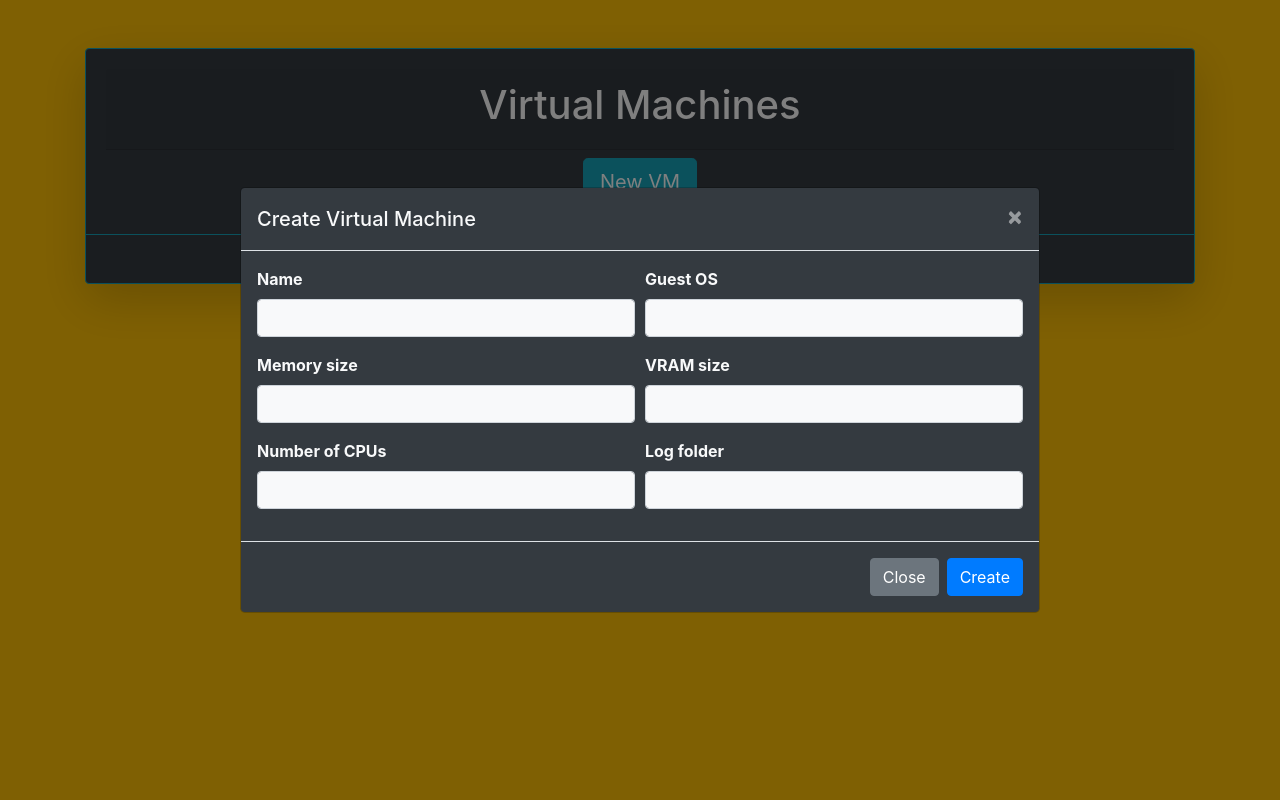
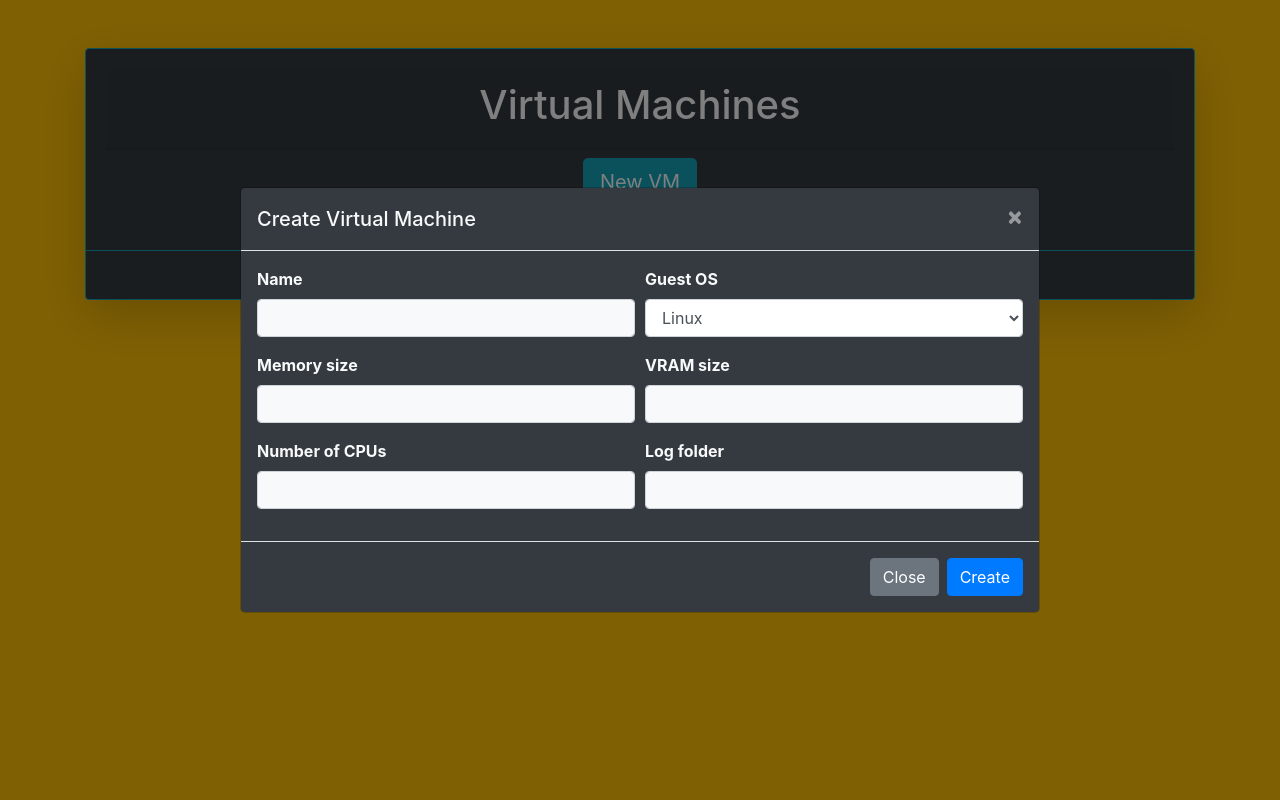
Before and after one commit to Crissky/projeto_assado, a Flask app: page / in a window 1280 px wide, after a click on "New VM". Run offline with Flask 2, Linux system fonts and the light colour scheme; some libraries are stand-ins or nearby versions.

Commit message:
Criar e Editar vm

```diff
--- a/app.py
+++ b/app.py
@@ -16,12 +16,22 @@ def defaultRoute():
 @app.route('/createVM', methods=["GET","POST"])
 def createVMRoute():
 	if(request.method == "POST"):
+		print('/createVM')
 		print("Print REQUEST:",request)
 		print("Print FORM", request.form)
 		vm_name = request.form.get('name')
 		os_type = request.form.get('guest_os')
 		ram = request.form.get('memory_size')
 		vram = request.form.get('vram_size')
+		num_cpus = request.form.get('number_of_cpus')
+
+		(out, err) = vmAux.createVM(vm_name, os_type)
+		if(err):
+			return err.decode("utf-8")
+
+		(out, err) = vmAux.modifyVM(vm_name, ram, vram, num_cpus)
+		if(err):
+			return err.decode("utf-8")
 
 	return '''<!DOCTYPE html>
 				<html>
@@ -34,12 +44,35 @@ def createVMRoute():
 				   </body>
 				</html>'''
 
-@app.route('/modifyRam', methods=["GET","POST"])
-def modifyRamRoute():
-	pass
+@app.route('/modifyVM', methods=["GET","POST"])
+def modifyVMRoute():
+	if(request.method == "POST"):
+		print('/modifyVM')
+		print("Print REQUEST:",request)
+		print("Print FORM", request.form)
+		vm_name = request.form.get('name')
+		os_type = request.form.get('guest_os')
+		ram = request.form.get('memory_size')
+		vram = request.form.get('vram_size')
+		num_cpus = request.form.get('number_of_cpus')
 
-@app.route('/modifyCPU', methods=["GET","POST"])
-def modifyCPURoute():
+		(out, err) = vmAux.modifyVM(vm_name, ram, vram, num_cpus)
+		if(err):
+			return err.decode("utf-8")
+
+	return '''<!DOCTYPE html>
+				<html>
+				   <head>
+				      <title>Creating VM</title>
+				      <meta http-equiv = "refresh" content = "0; url = http://localhost:5000/" />
+				   </head>
+				   <body>
+				      <p>Editing Virtual Machine</p>
+				   </body>
+				</html>'''
+
+@app.route('/deleteVM', methods=["GET","POST"])
+def deleteVMRoute():
 	pass
 
 if(__name__ == '__main__'):
--- a/templates/index.html
+++ b/templates/index.html
@@ -23,7 +23,7 @@
 
         <div class="card-header pd-5"><h1>Virtual Machines</h1></div>
 
-        <div class="my-2"><button type="button" class="btn btn-info btn-lg" data-toggle="modal" data-target="#exampleModalCenter">New VM</button></div>
+        <div class="mt-2 mb-4"><button type="button" class="btn btn-info btn-lg" data-toggle="modal" data-target="#exampleModalCenter">New VM</button></div>
 
 
         <div class="accordion" id="accordionExample">
@@ -31,7 +31,7 @@
 
           <div class="card text-left bg-secondary">
             <div class="card-header collapsed" data-target="{{'#collapse{0}'.format(loop.index)}}"  data-toggle="collapse"  id={{"heading{0}".format(loop.index)}}>
-              <h3 class="mb-0 text-center text-light"><span class="badge {{ ["badge-success","badge-warning","badge-primary","badge-info","badge-danger"]|random }}">{{vm['Name']}}</span></h3>
+              <h2 class="mb-0 text-center text-light"><span class="badge {{ "badge-primary" if 'Windows' in vm['Guest OS'] else 'badge-warning'}} ">{{vm['Name']}}</span></h2>
             </div>
             <div id={{"collapse{0}".format(loop.index)}} class="collapse" aria-labelledby={{"heading{0}".format(loop.index)}} data-parent="#accordionExample">
               <div class="card-body">
@@ -43,34 +43,38 @@
                 <div class="row ml-1"><p class="font-weight-bold mr-2">Number of CPUs:</p> <p>{{vm["Number of CPUs"]}}</p></div>
                 <div class="row ml-1"><p class="font-weight-bold mr-2">Log folder:</p> <p>{{vm["Log folder"][:vm["Log folder"].rfind('\\')+1]}}</p></div>
                 <hr>
-                <form>
+                <form  action="/modifyVM" method="POST">
                   <div class="form-row">
 
                     <div class="form-group col-md-6">
                       <label for={{"Name{0}".format(loop.index)}} class="font-weight-bold">Name</label>
-                      <input type="text" class="form-control" id={{"Name{0}".format(loop.index)}} readonly value="{{vm['Name']}}"}>
+                      <input type="text" class="form-control" id={{"Name{0}".format(loop.index)}} name="name" readonly value="{{vm['Name']}}"}>
                     </div>
                     <div class="form-group col-md-6">
                       <label for={{"Guest_OS{0}".format(loop.index)}} class="font-weight-bold">Guest OS</label>
-                      <input type="text" class="form-control" id={{"Guest_OS{0}".format(loop.index)}} readonly value="{{vm['Guest OS']}}">
+                      <input type="text" class="form-control" id={{"Guest_OS{0}".format(loop.index)}} name="guest_os" readonly value="{{vm['Guest OS']}}">
                     </div>
                     <div class="form-group col-md-6">
                       <label for={{"Memory_size{0}".format(loop.index)}} class="font-weight-bold">Memory size</label>
-                      <input type="text" class="form-control" id={{"Memory_size{0}".format(loop.index)}} readonly value="{{vm['Memory size']}}">
+                      <input type="number" class="form-control" id={{"Memory_size{0}".format(loop.index)}} name="memory_size" value="{{vm['Memory size'][:-2]}}">
                     </div>
                     <div class="form-group col-md-6">
                       <label for={{"VRAM_size{0}".format(loop.index)}} class="font-weight-bold">VRAM size</label>
-                      <input type="text" class="form-control" id={{"VRAM_size{0}".format(loop.index)}} readonly value="{{vm['VRAM size']}}">
+                      <input type="number" class="form-control" id={{"VRAM_size{0}".format(loop.index)}} name="vram_size" value="{{vm['VRAM size'][:-2]}}">
                     </div>
                     <div class="form-group col-md-6">
                       <label for={{"Number_of_CPUs{0}".format(loop.index)}} class="font-weight-bold">Number of CPUs</label>
-                      <input type="text" class="form-control" id={{"Number_of_CPUs{0}".format(loop.index)}} readonly value="{{vm['Number of CPUs']}}">
+                      <input type="number" class="form-control" id={{"Number_of_CPUs{0}".format(loop.index)}} name="number_of_cpus" value="{{vm['Number of CPUs']}}">
                     </div>
                     <div class="form-group col-md-6">
                       <label for={{"Log_folder{0}".format(loop.index)}} class="font-weight-bold">Log folder</label>
-                      <input type="text" class="form-control" id={{"Log_folder{0}".format(loop.index)}} readonly value="{{vm['Log folder'][:-4]}}">
+                      <input type="text" class="form-control" id={{"Log_folder{0}".format(loop.index)}} name="log_folder" readonly value="{{vm['Log folder'][:-4]}}">
                     </div>
 
+                  </div>
+                  <div>
+                    <button type="submit" class="btn btn-warning">Edit</button>
+                    <button type="button" class="btn btn-danger">Delete</button>
                   </div>
                 </form>
 
@@ -105,7 +109,10 @@
             </div>
             <div class="form-group col-md-6">
               <label for="new_guest_os" class="font-weight-bold">Guest OS</label>
-              <input type="text" class="form-control bg-light" id="new_guest_os" name="guest_os" required>
+              <select class="form-control" id="new_guest_os" name="guest_os">
+                <option selected>Linux</option>
+                <option>WindowsXP</option>
+              </select>
             </div>
             <div class="form-group col-md-6">
               <label for="new_memory_size" class="font-weight-bold">Memory size</label>
--- a/vmAux.py
+++ b/vmAux.py
@@ -27,8 +27,15 @@ def createVM(vm_name, os_type):
 
 	return getCommandCommunicate(command)
 
-def modifyVM(vm_name, ram, vram):
-	command = 'modifyvm "{vm_name}" --memory {ram} --vram {vram}'.format(vm_name=vm_name, ram=ram, vram=vram)
+def modifyVM(vm_name, ram=None, vram=None, num_cpus=None):
+	command = 'modifyvm "{vm_name}" '.format(vm_name=vm_name)
+
+	if(ram):
+		command += '--memory {ram} '.format(ram=ram)
+	if(vram):
+		command += '--vram {vram} '.format(vram=vram)
+	if(num_cpus):
+		command += '--cpus {num_cpus}'.format(num_cpus=num_cpus)
 
 	return getCommandCommunicate(command)
 
```
